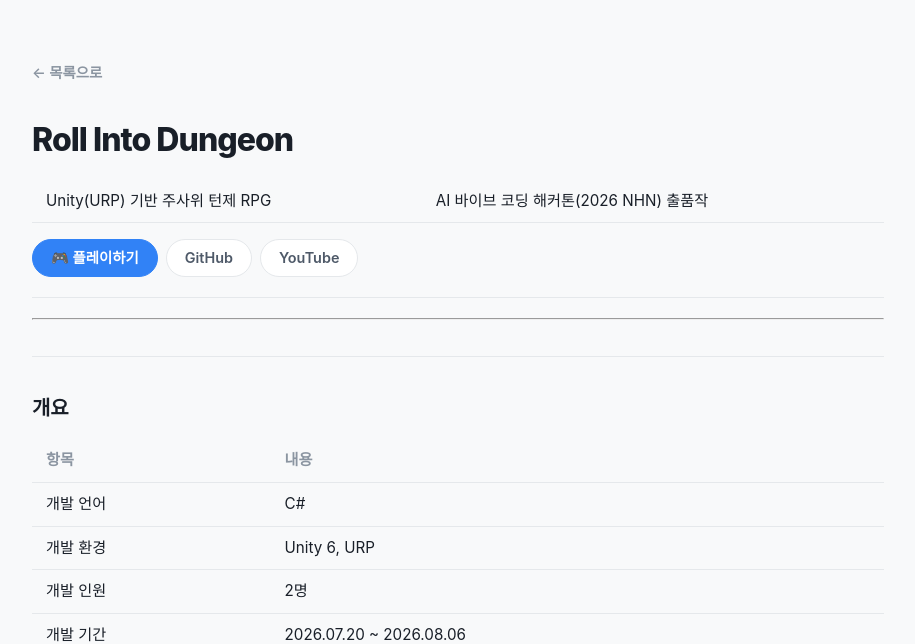
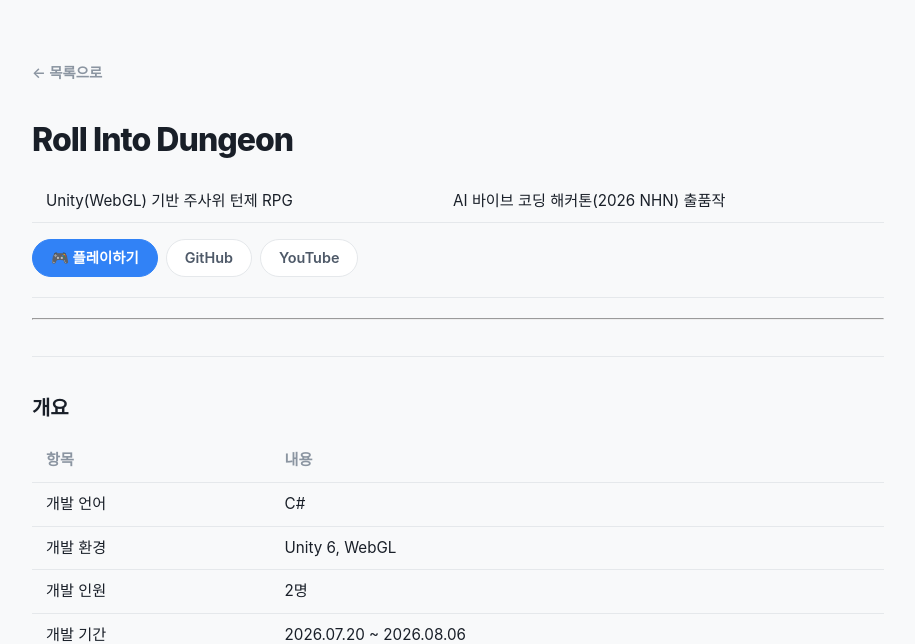
Before and after one commit to KimJinsun610/KimJinsun610.github.io, a Jekyll site: the page built from projects/roll-into-dungeon.md, in a window 1280 px wide and 900 px high. Shown: the top 644 px of the window, without its empty margins (182-1097 px from the left). Built offline with Jekyll 4.4.1, drawn with Linux system fonts in a browser that asks for light colours; some web fonts are replaced.

Commit message:
update RtD

```diff
--- a/index.html
+++ b/index.html
@@ -136,7 +136,7 @@
         <div class="tag-row">
           <span class="tag tag-dim">Unity</span>
           <span class="tag tag-dim">C#</span>
-          <span class="tag tag-dim">URP</span>
+          <span class="tag tag-dim">WebGL</span>
         </div>
       </a>
       <a class="proj-exp-item" href="#tank-shoot">
@@ -251,7 +251,7 @@
         <div class="card-head">
           <h2 class="card-title">🎲 Roll Into Dungeon</h2>
         </div>
-        <p class="card-desc">Unity(URP) 기반 주사위 턴제 RPG · AI 바이브 코딩 해커톤(2026 NHN) 출품작</p>
+        <p class="card-desc">Unity(WebGL) 기반 주사위 턴제 RPG · AI 바이브 코딩 해커톤(2026 NHN) 출품작</p>
 
         <div class="video-wrap">
           <iframe src="https://www.youtube.com/embed/4GJdbWePcOM?rel=0"
@@ -265,7 +265,7 @@
           <div class="meta-row"><span class="meta-k">기간</span><span class="meta-v">2026.07.20 ~ 2026.08.06</span></div>
           <div class="meta-row"><span class="meta-k">인원</span><span class="meta-v">2명</span></div>
           <div class="meta-row"><span class="meta-k">언어</span><span class="meta-v">C#</span></div>
-          <div class="meta-row"><span class="meta-k">환경</span><span class="meta-v">Unity 6, URP</span></div>
+          <div class="meta-row"><span class="meta-k">환경</span><span class="meta-v">Unity 6, WebGL</span></div>
         </div>
 
         <p class="card-sub">개발 개요</p>
--- a/projects/roll-into-dungeon.md
+++ b/projects/roll-into-dungeon.md
@@ -4,7 +4,7 @@ title: Roll Into Dungeon
 permalink: /projects/roll-into-dungeon/
 ---
 
-> Unity(URP) 기반 주사위 턴제 RPG | AI 바이브 코딩 해커톤(2026 NHN) 출품작
+> Unity(WebGL) 기반 주사위 턴제 RPG | AI 바이브 코딩 해커톤(2026 NHN) 출품작
 
 <div class="card-links">
   <a class="btn btn-primary" href="/projects/roll-into-dungeon-play/" target="_blank">🎮 플레이하기</a>
@@ -19,7 +19,7 @@ permalink: /projects/roll-into-dungeon/
 | 항목 | 내용 |
 |------|------|
 | 개발 언어 | C# |
-| 개발 환경 | Unity 6, URP |
+| 개발 환경 | Unity 6, WebGL |
 | 개발 인원 | 2명 |
 | 개발 기간 | 2026.07.20 ~ 2026.08.06 |
 | 담당 역할 | 전투 로직을 제외한 전체 시스템 |
```
